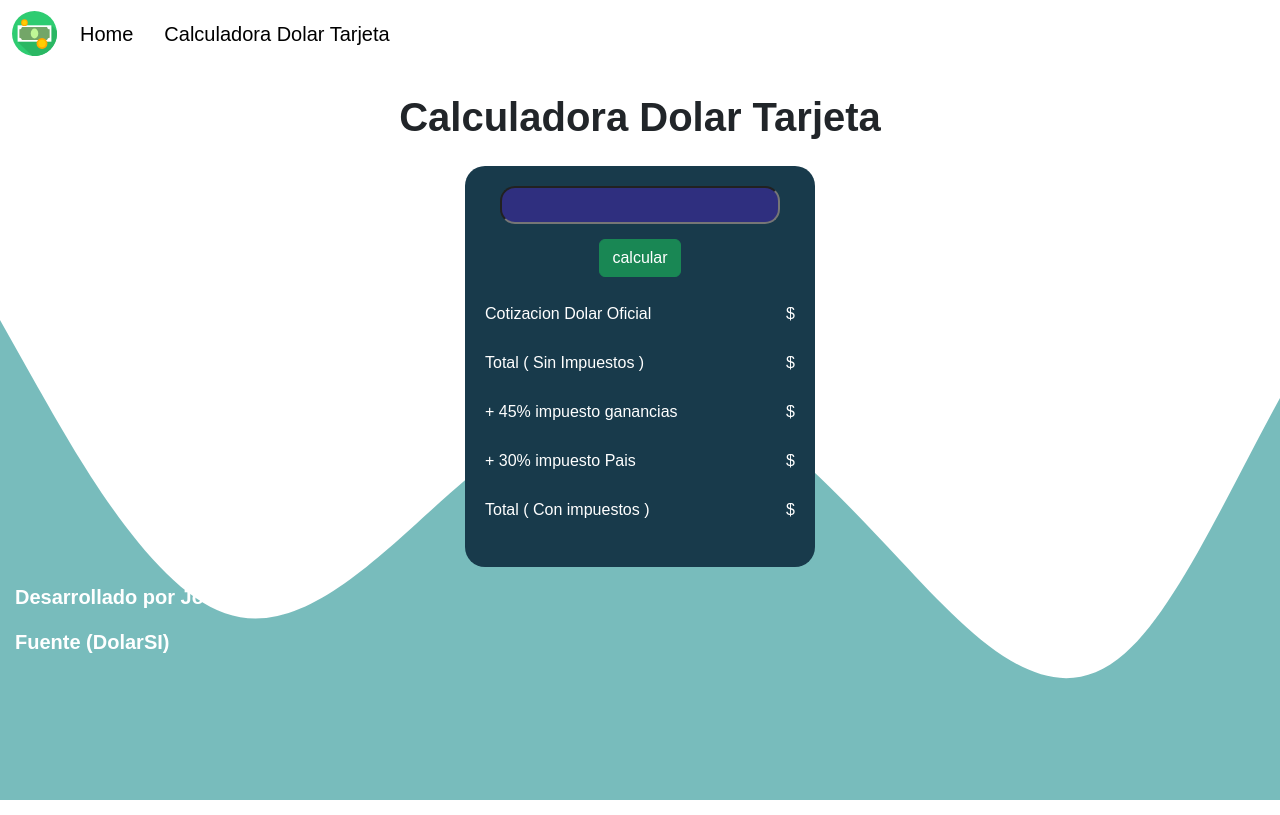
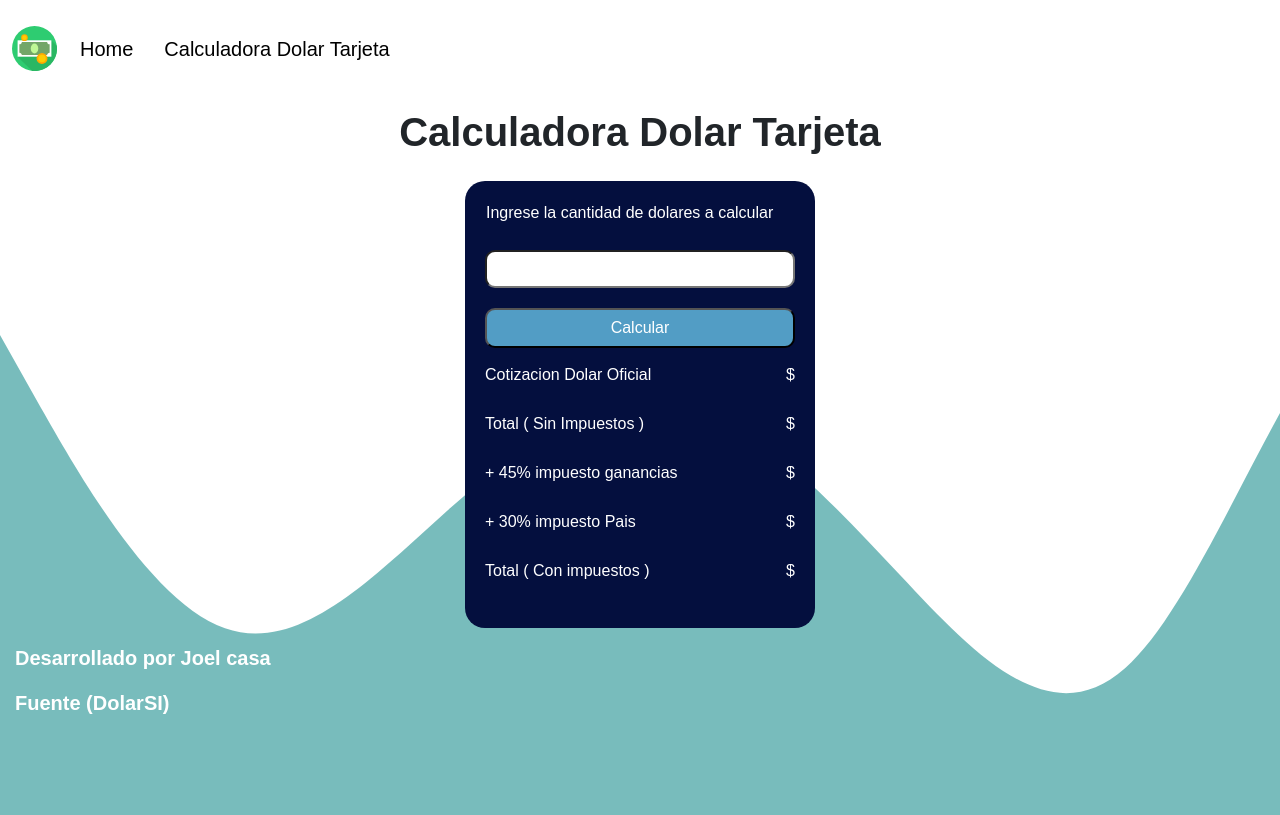
Before and after one commit to joeecasa/calculadoraDolar, a React (Create React App) app: page /calculadora in a window 1280 px wide. Built offline with nearby package versions, Linux system fonts and the light colour scheme; no server answers.

Commit message:
terminando

```diff
--- a/src/components/Footer.jsx
+++ b/src/components/Footer.jsx
@@ -1,18 +1,23 @@
 import React from 'react'
-import { Link } from 'react-router-dom'
 import "./components.css"
 const Footer = () => {
 
   return (
     <div>
-      <Link to="#" className='link-foot'>
+      <a
+      href="https://www.linkedin.com/in/joel-casa-marquez/"
+      className='link-foot'
+      target="_blank"
+      rel="noopener noreferrer">
         Desarrollado por Joel casa
 
-      </Link>
+      </a>
 
       <a
       className='link-foot'
         href={"https://www.dolarsi.com/"}
+        target="_blank"
+        rel="noopener noreferrer"
       >
         Fuente
         (DolarSI)
--- a/src/components/components.css
+++ b/src/components/components.css
@@ -24,6 +24,7 @@
 .navbar {
     height: 68px;
     margin-bottom: 25px;
+    margin-top: 15px;
 }
 
 .nav-item:hover {
@@ -72,9 +73,7 @@
     font-weight: 500;
 }
 
-@media (min-width: 576px) {
 
-}
 
 .link-foot {
     color: white;
--- a/src/pages/Calculadora.jsx
+++ b/src/pages/Calculadora.jsx
@@ -108,11 +108,12 @@ const Calculadora = () => {
             <h1 className='title-calc'>
                 Calculadora Dolar Tarjeta
             </h1>
-            <div className='container-calcu'>
+            <div className='container-calcu '>
+        <div className='text-calc ingrese'>Ingrese la cantidad de dolares a calcular </div>
 
                 <form
                     onSubmit={ handleSubmit }
-                    className=""
+                    className="form-calc"
                 >
 
                     <input
@@ -125,13 +126,19 @@ const Calculadora = () => {
                     >
 
                     </input>
+
                     <button
                         type='submit'
-                        className='btn btn-success'
+                        className='btn-calcu'
                     >
-                        calcular
+                        Calcular
 
                     </button>
+                    <div
+                    className='text-error'
+                >
+                    {errors.cantidad}
+                </div>
                     <div className='text-calc'>
                         <div>
                             Cotizacion Dolar Oficial
@@ -208,7 +215,7 @@ const Calculadora = () => {
                         (
                             <div className='text-calc' >
                                 <div>
-                                    *El impuesto Qatar Aplica cuando se superan los u$d 300
+                                    *El impuesto Qatar Aplica cuando se superan los USD 300
 
                                 </div>
 
@@ -218,11 +225,7 @@ const Calculadora = () => {
                         :
                         ("")
                 }
-                <div
-                    className='text-error'
-                >
-                    {errors.cantidad}
-                </div>
+
             </div>
         </div >
     )
--- a/src/pages/pages.css
+++ b/src/pages/pages.css
@@ -22,7 +22,7 @@
     display: block;
     margin-left: auto;
     margin-right: auto;
-    background-color: rgb(24, 58, 75);
+    background-color:rgb(4 15 62);
     border-radius: 20px;
     min-height: 350px;
     margin-top: 25px;
@@ -34,14 +34,19 @@
     display: block;
     margin-left: auto;
     margin-right: auto;
-    margin-bottom: 15px;
-    width: 95%;
-    max-width: 280px;
-    border-radius: 15px;
-    background-color: rgb(47, 47, 127);
-    color: white;
+    margin-bottom: 20px;
+    width: 100%;
+    max-width: 317px;
+    border-radius: 10px;
+    background-color: rgb(255, 255, 255);
+    color: rgb(0, 0, 0);
     padding: 5px;
     padding-left: 10px;
+
+}
+
+.input-calc:focus{
+    outline: none;
 
 }
 .btn{
@@ -57,9 +62,35 @@
     display: flex;
 }
 .text-error{
-    color: #ff5858
+    color: #ff5858;
+    margin-bottom: 15px;
 }
 .title-calc{
     text-align: center;
     font-weight: bold;
 }
+
+.form-calc{
+margin-top: 15px;
+}
+.btn-calcu{
+    width: 100%;
+    display: block;
+    text-align: center;
+    border-radius: 10px;
+    height: 40px;
+    background-color:rgb(82 157 197);
+    color: white;
+    border-color: none;
+    transition: all 0.5s;
+    max-width: 317px;
+
+
+}
+.btn-calcu:hover{
+    background-color: rgb(64, 91, 214);
+    color: white;
+}
+.ingrese{
+    margin-left: 1px;
+}
```
